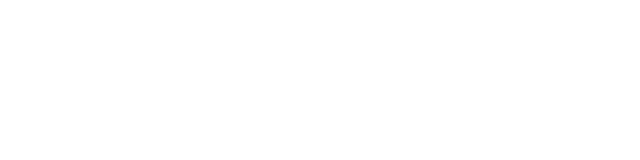
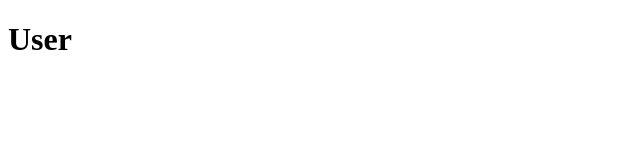
Before and after one commit to 1512955040/nuxt-demo, a Nuxt app: page /user in a window 1280 px wide. Before the commit this address had no page. Shown: the top 160 px of the page, without its empty margins (0-640 px from the left). Built offline with nearby package versions, Linux system fonts and the light colour scheme.

Commit message:
基本路由

```diff
--- /dev/null
+++ b/pages/user/abc.vue
@@ -0,0 +1,15 @@
+<template>
+  <div>
+      <h1>abc</h1>
+  </div>
+</template>
+
+<script>
+export default {
+
+}
+</script>
+
+<style>
+
+</style>
--- /dev/null
+++ b/pages/user/index.vue
@@ -0,0 +1,15 @@
+<template>
+  <div>
+      <h1>User</h1>
+  </div>
+</template>
+
+<script>
+export default {
+   name:'User'
+}
+</script>
+
+<style>
+
+</style>
```
